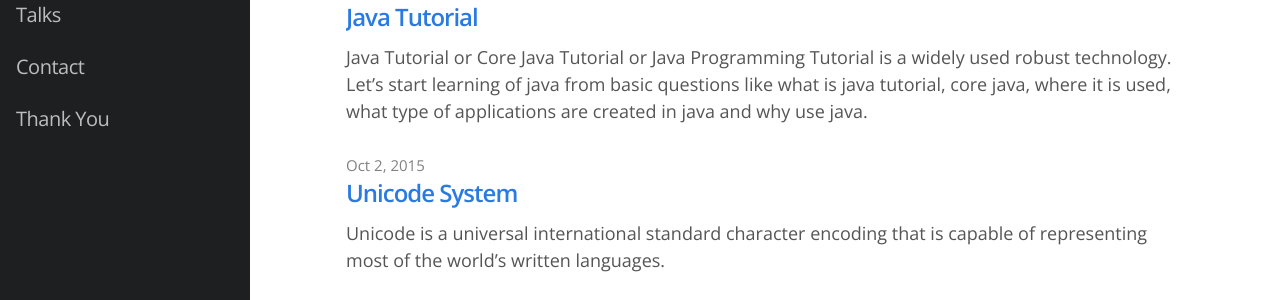
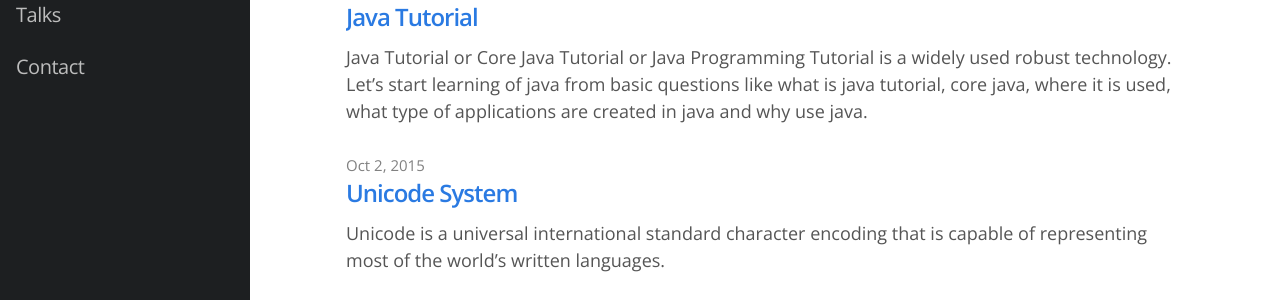
Before and after one commit to ashrafwani/ashrafwani.github.io, a Jekyll site: the page built from index.html, in a window 1280 px wide. Shown: the part 295-595 px from the top of the page. Built offline with Jekyll 4.4.1, drawn with Linux system fonts in a browser that asks for light colours; nearby versions of some CDN libraries.

Commit message:
Update header.html

```diff
--- a/_includes/header.html
+++ b/_includes/header.html
@@ -29,8 +29,6 @@
           <a class="page-link" href="/talks/"><span data-hover="Talks">Talks</span></a>
 
           <a class="page-link" href="/contact/"><span data-hover="Contact">Contact</span></a>
-
-          <a class="page-link" href="/thankyou/"><span data-hover="Thank You">Thank You</span>
           <!-- .notification class for number -->
 
           <div id="mobile-social">
```
